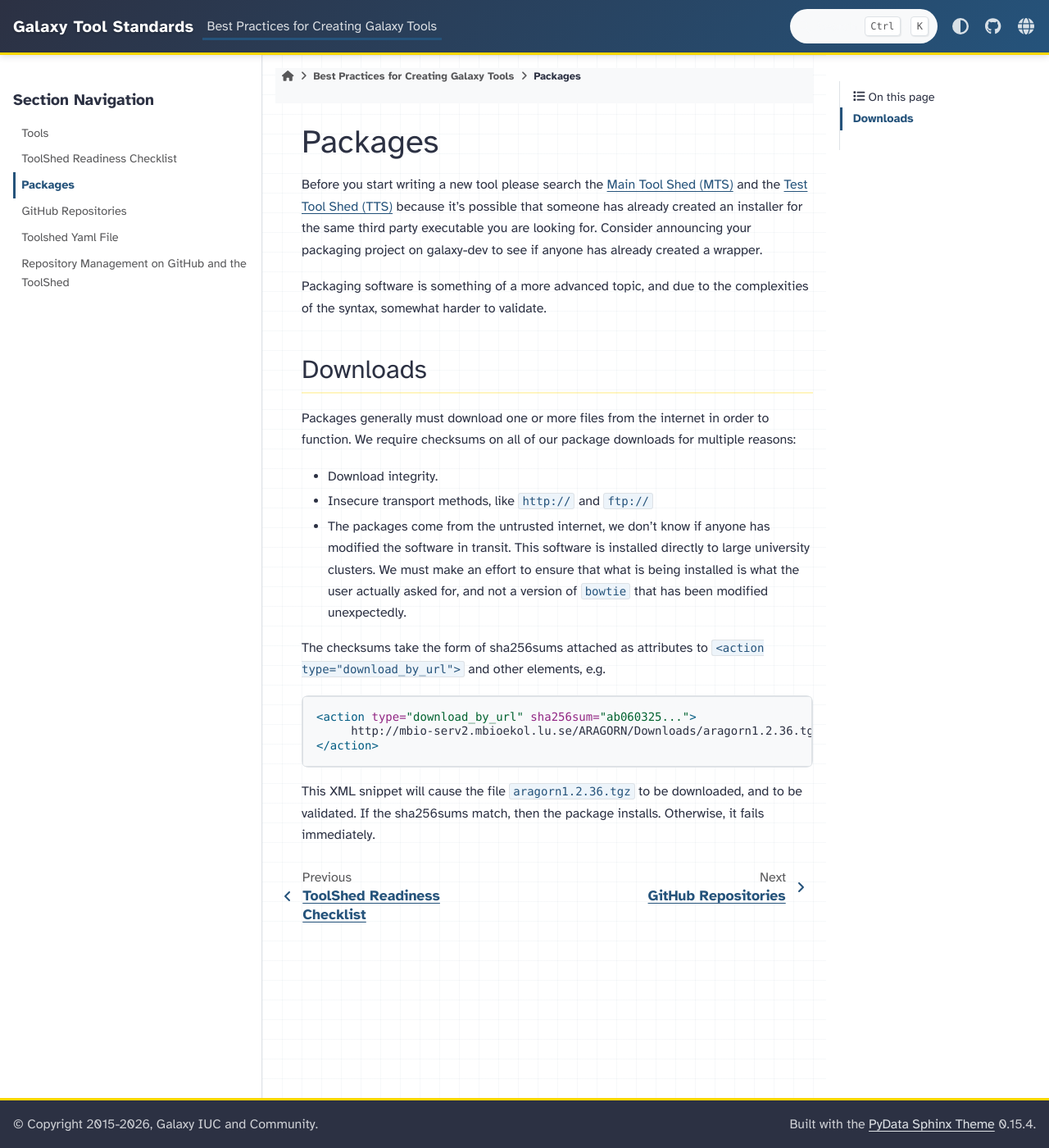
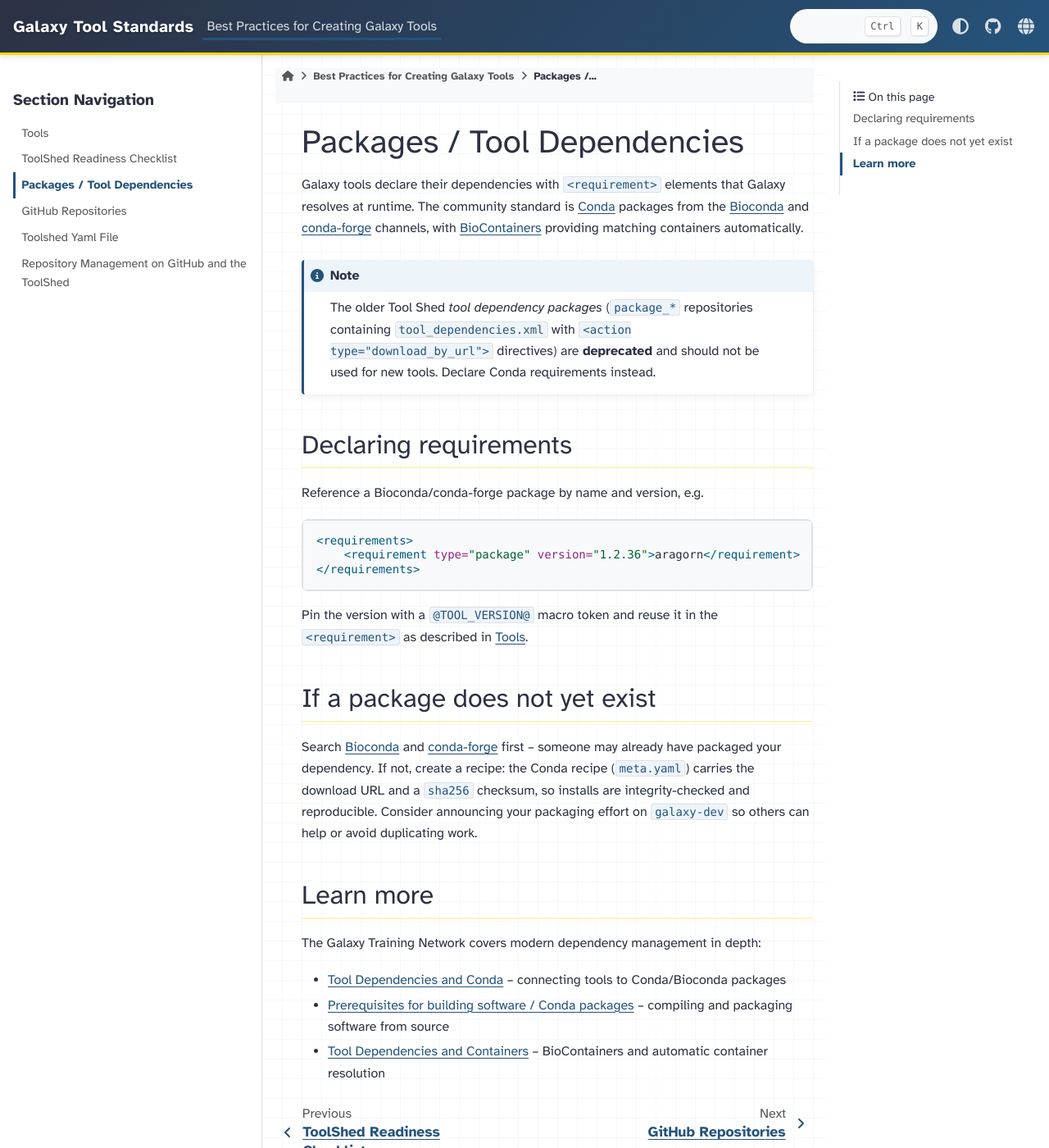
Before and after one commit to galaxy-iuc/standards, a Sphinx documentation site: the page built from docs/best_practices/package_xml.rst, in a window 1280 px wide and 1400 px high. Shown: the whole window at 82% size. Built offline with Sphinx 7.4.7 and the PyData theme 0.15.4, drawn with Linux system fonts in a browser that asks for light colours.

Commit message:
Modernize package_xml: Conda/containers over Tool Shed deps
Legacy tool_dependencies.xml / package_* download_by_url mechanism is
deprecated. Reframe around <requirement> + Conda/Bioconda/BioContainers;
link the GTN conda, conda_sys, and containers tutorials. Update index card.

Co-Authored-By: Claude Opus 4.8 (1M context) <noreply@anthropic.com>

```diff
--- a/docs/best_practices/package_xml.rst
+++ b/docs/best_practices/package_xml.rst
@@ -1,40 +1,55 @@
-Packages
-========
+Packages / Tool Dependencies
+============================
 
-Before you start writing a new tool please search the `Main Tool Shed
-(MTS) <https://toolshed.g2.bx.psu.edu>`__ and the `Test Tool Shed
-(TTS) <https://testtoolshed.g2.bx.psu.edu>`__ because it's possible that
-someone has already created an installer for the same third party
-executable you are looking for. Consider announcing your packaging project on
-galaxy-dev to see if anyone has already created a wrapper.
+Galaxy tools declare their dependencies with ``<requirement>`` elements that
+Galaxy resolves at runtime. The community standard is `Conda
+<https://docs.conda.io/>`__ packages from the `Bioconda
+<https://bioconda.github.io/>`__ and `conda-forge <https://conda-forge.org/>`__
+channels, with `BioContainers <https://biocontainers.pro/>`__ providing matching
+containers automatically.
 
-Packaging software is something of a more advanced topic, and due to the
-complexities of the syntax, somewhat harder to validate.
+.. note::
 
+   The older Tool Shed *tool dependency packages* (``package_*`` repositories
+   containing ``tool_dependencies.xml`` with ``<action type="download_by_url">``
+   directives) are **deprecated** and should not be used for new tools. Declare
+   Conda requirements instead.
 
-Downloads
----------
+Declaring requirements
+----------------------
 
-Packages generally must download one or more files from the internet in order
-to function. We require checksums on all of our package downloads for multiple reasons:
+Reference a Bioconda/conda-forge package by name and version, e.g.
 
--  Download integrity.
--  Insecure transport methods, like ``http://`` and ``ftp://``
--  The packages come from the untrusted internet, we don't know if anyone has
-   modified the software in transit. This software is installed directly to
-   large university clusters. We must make an effort to ensure that what is
-   being installed is what the user actually asked for, and not a version of
-   ``bowtie`` that has been modified unexpectedly.
+.. code-block:: xml
 
-The checksums take the form of sha256sums attached as attributes to
-``<action type="download_by_url">`` and other elements, e.g.
+    <requirements>
+        <requirement type="package" version="1.2.36">aragorn</requirement>
+    </requirements>
 
-.. code:: xml
+Pin the version with a ``@TOOL_VERSION@`` macro token and reuse it in the
+``<requirement>`` as described in :doc:`tool_xml`.
 
-    <action type="download_by_url" sha256sum="ab060325...">
-         http://mbio-serv2.mbioekol.lu.se/ARAGORN/Downloads/aragorn1.2.36.tgz
-    </action>
+If a package does not yet exist
+-------------------------------
 
-This XML snippet will cause the file ``aragorn1.2.36.tgz`` to be downloaded,
-and to be validated. If the sha256sums match, then the package installs.
-Otherwise, it fails immediately.
+Search `Bioconda <https://bioconda.github.io/>`__ and `conda-forge
+<https://conda-forge.org/>`__ first -- someone may already have packaged your
+dependency. If not, create a recipe: the Conda recipe (``meta.yaml``) carries
+the download URL and a ``sha256`` checksum, so installs are integrity-checked
+and reproducible. Consider announcing your packaging effort on ``galaxy-dev`` so
+others can help or avoid duplicating work.
+
+Learn more
+----------
+
+The Galaxy Training Network covers modern dependency management in depth:
+
+- `Tool Dependencies and Conda
+  <https://training.galaxyproject.org/training-material/topics/dev/tutorials/conda/slides.html>`__
+  -- connecting tools to Conda/Bioconda packages
+- `Prerequisites for building software / Conda packages
+  <https://training.galaxyproject.org/training-material/topics/dev/tutorials/conda_sys/slides.html>`__
+  -- compiling and packaging software from source
+- `Tool Dependencies and Containers
+  <https://training.galaxyproject.org/training-material/topics/dev/tutorials/containers/slides.html>`__
+  -- BioContainers and automatic container resolution
--- a/docs/index.rst
+++ b/docs/index.rst
@@ -23,11 +23,11 @@ their own tool repositories.
 
         A step-by-step checklist for getting a tool ready for the Tool Shed.
 
-    .. grid-item-card:: Packages
+    .. grid-item-card:: Tool Dependencies
         :link: best_practices/package_xml
         :link-type: doc
 
-        Conventions for tool dependency packages.
+        Declaring dependencies with Conda, Bioconda, and containers.
 
     .. grid-item-card:: Repository Layout
         :link: best_practices/repositories
```
